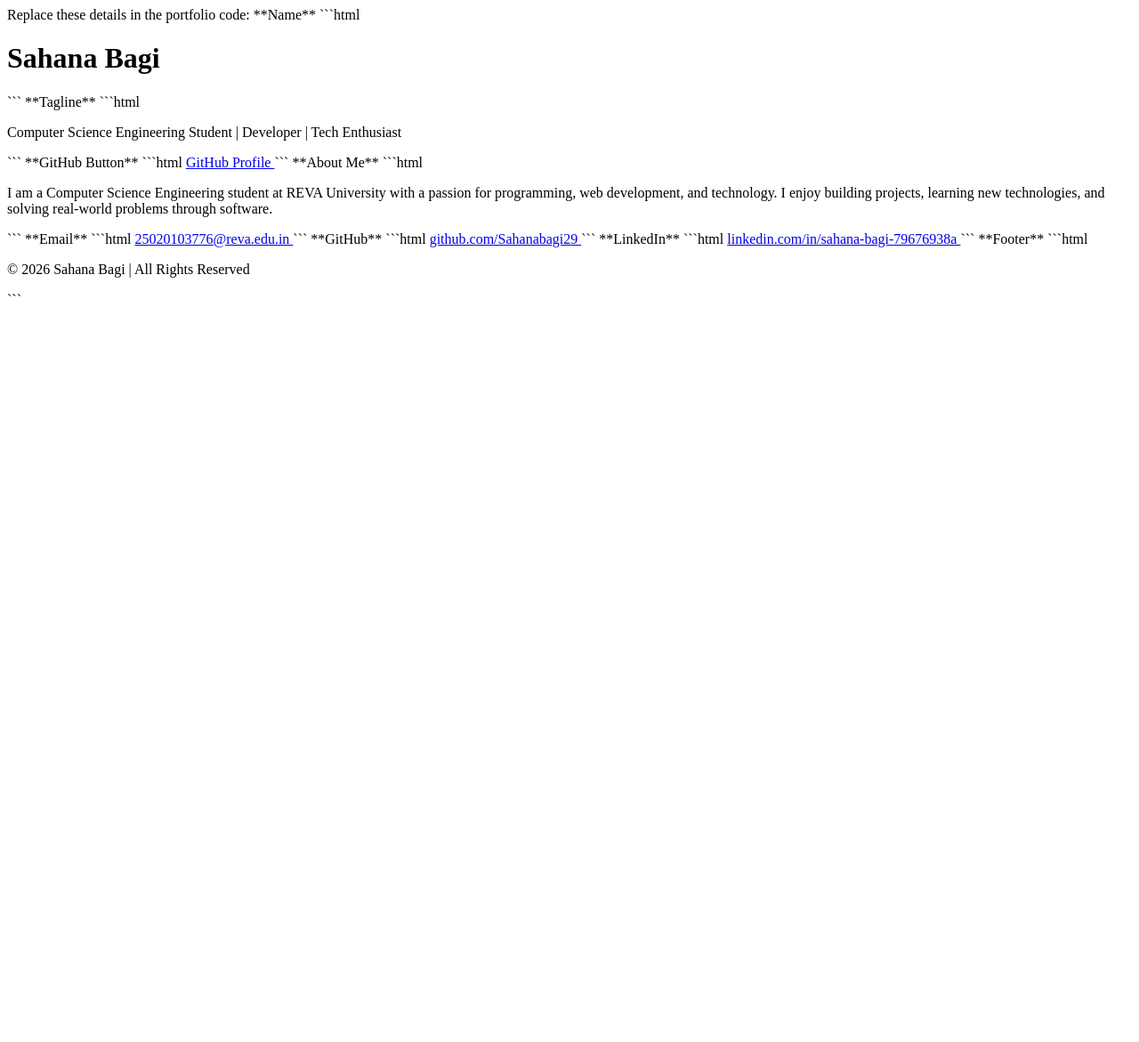
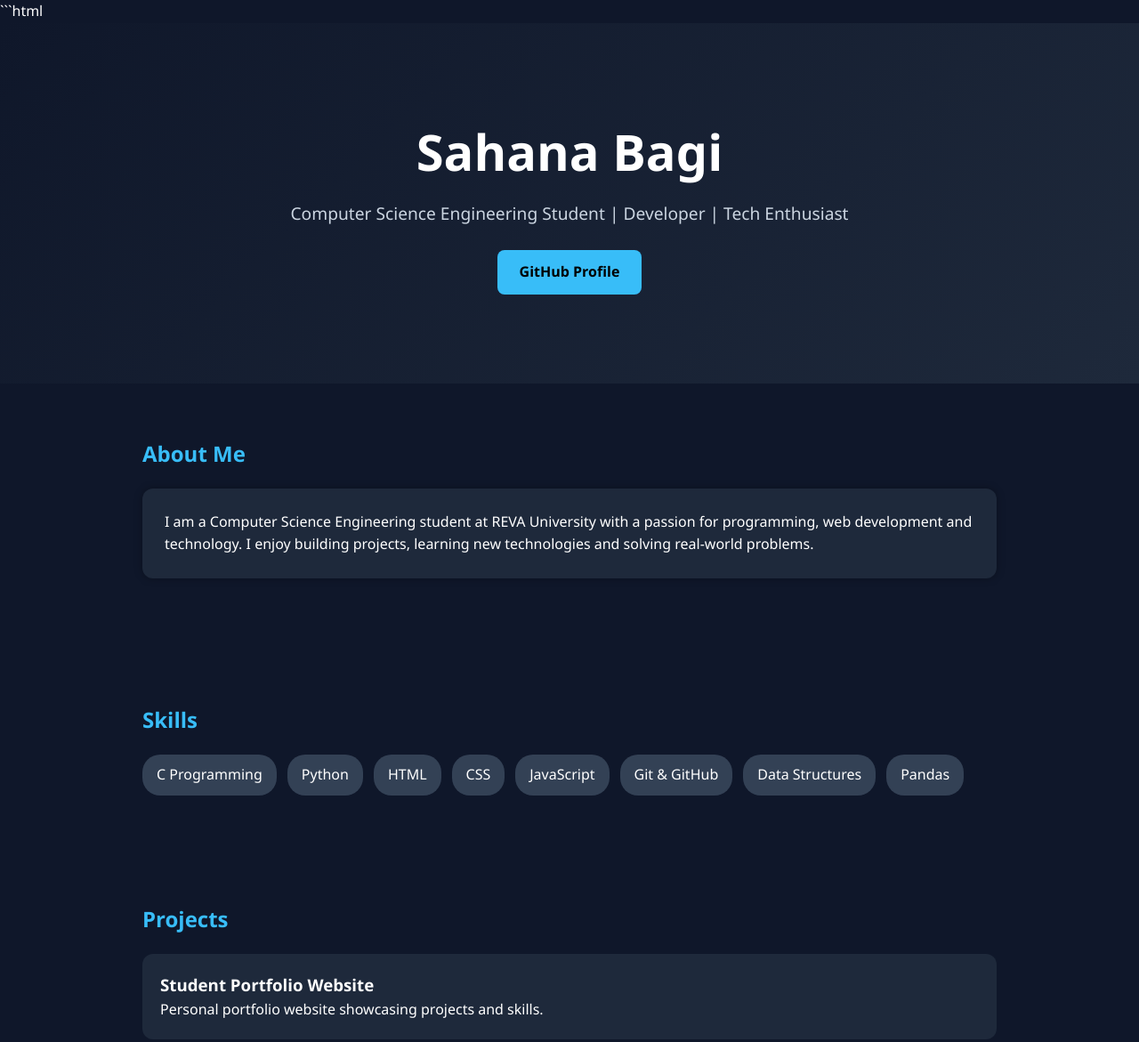
Before and after one commit to Sahanabagi29/Sahanabagi29.github.io, a plain HTML site: page index.html in a window 1280 px wide. Shown: the top 1171 px of the page at 89% size. Before the commit the page ends 800 px from the top, so only its background shows below. Drawn offline with Linux system fonts and the light colour scheme.

Commit message:
index.html

````diff
--- a/index.html
+++ b/index.html
@@ -1,59 +1,200 @@
-Replace these details in the portfolio code:
+```html
+<!DOCTYPE html>
+<html lang="en">
+<head>
+<meta charset="UTF-8">
+<meta name="viewport" content="width=device-width, initial-scale=1.0">
+<title>Sahana Bagi | Portfolio</title>
 
-**Name**
+<style>
+*{
+margin:0;
+padding:0;
+box-sizing:border-box;
+font-family:'Segoe UI',sans-serif;
+}
 
-```html
+body{
+background:#0f172a;
+color:white;
+line-height:1.6;
+}
+
+header{
+text-align:center;
+padding:100px 20px;
+background:linear-gradient(135deg,#0f172a,#1e293b);
+}
+
+header h1{
+font-size:3.5rem;
+margin-bottom:10px;
+}
+
+header p{
+font-size:1.2rem;
+color:#cbd5e1;
+}
+
+.btn{
+display:inline-block;
+margin-top:25px;
+padding:12px 25px;
+background:#38bdf8;
+color:#000;
+text-decoration:none;
+font-weight:bold;
+border-radius:8px;
+}
+
+section{
+max-width:1000px;
+margin:auto;
+padding:60px 20px;
+}
+
+h2{
+color:#38bdf8;
+margin-bottom:20px;
+}
+
+.card{
+background:#1e293b;
+padding:25px;
+border-radius:12px;
+margin-bottom:20px;
+box-shadow:0 0 10px rgba(0,0,0,0.3);
+}
+
+.skills{
+display:flex;
+flex-wrap:wrap;
+gap:12px;
+}
+
+.skill{
+background:#334155;
+padding:10px 16px;
+border-radius:20px;
+}
+
+.project{
+background:#1e293b;
+padding:20px;
+border-radius:12px;
+margin-bottom:20px;
+}
+
+.contact a{
+color:#38bdf8;
+text-decoration:none;
+}
+
+footer{
+background:#020617;
+text-align:center;
+padding:25px;
+margin-top:30px;
+}
+</style>
+</head>
+
+<body>
+
+<header>
 <h1>Sahana Bagi</h1>
-```
+<p>Computer Science Engineering Student | Developer | Tech Enthusiast</p>
 
-**Tagline**
-
-```html
-<p>Computer Science Engineering Student | Developer | Tech Enthusiast</p>
-```
-
-**GitHub Button**
-
-```html
 <a class="btn" href="https://github.com/Sahanabagi29" target="_blank">
 GitHub Profile
 </a>
-```
+</header>
 
-**About Me**
+<section>
+<h2>About Me</h2>
+<div class="card">
+<p>
+I am a Computer Science Engineering student at REVA University with a passion for programming, web development and technology. I enjoy building projects, learning new technologies and solving real-world problems.
+</p>
+</div>
+</section>
 
-```html
+<section>
+<h2>Skills</h2>
+<div class="skills">
+<div class="skill">C Programming</div>
+<div class="skill">Python</div>
+<div class="skill">HTML</div>
+<div class="skill">CSS</div>
+<div class="skill">JavaScript</div>
+<div class="skill">Git & GitHub</div>
+<div class="skill">Data Structures</div>
+<div class="skill">Pandas</div>
+</div>
+</section>
+
+<section>
+<h2>Projects</h2>
+
+<div class="project">
+<h3>Student Portfolio Website</h3>
+<p>Personal portfolio website showcasing projects and skills.</p>
+</div>
+
+<div class="project">
+<h3>Mini Project</h3>
+<p>Academic project developed as part of engineering coursework.</p>
+</div>
+
+</section>
+
+<section>
+<h2>Education</h2>
+
+<div class="card">
+<h3>REVA University</h3>
+<p>Bachelor of Technology (B.Tech) - Computer Science Engineering</p>
+</div>
+
+</section>
+
+<section>
+<h2>Contact</h2>
+
+<div class="card contact">
+
 <p>
-I am a Computer Science Engineering student at REVA University with a passion for programming, web development, and technology. I enjoy building projects, learning new technologies, and solving real-world problems through software.
-</p>
-```
-
-**Email**
-
-```html
+📧 Email:
 <a href="mailto:25020103776@reva.edu.in">
 25020103776@reva.edu.in
 </a>
-```
+</p>
 
-**GitHub**
+<br>
 
-```html
+<p>
+💻 GitHub:
 <a href="https://github.com/Sahanabagi29" target="_blank">
 github.com/Sahanabagi29
 </a>
-```
+</p>
 
-**LinkedIn**
+<br>
 
-```html
+<p>
+💼 LinkedIn:
 <a href="https://www.linkedin.com/in/sahana-bagi-79676938a" target="_blank">
 linkedin.com/in/sahana-bagi-79676938a
 </a>
+</p>
+
+</div>
+</section>
+
+<footer>
+<p>© 2026 Sahana Bagi | All Rights Reserved</p>
+</footer>
+
+</body>
+</html>
 ```
-
-**Footer**
-
-```html
-<p>© 2026 Sahana Bagi | All Rights Reserved</p>
-```
````
